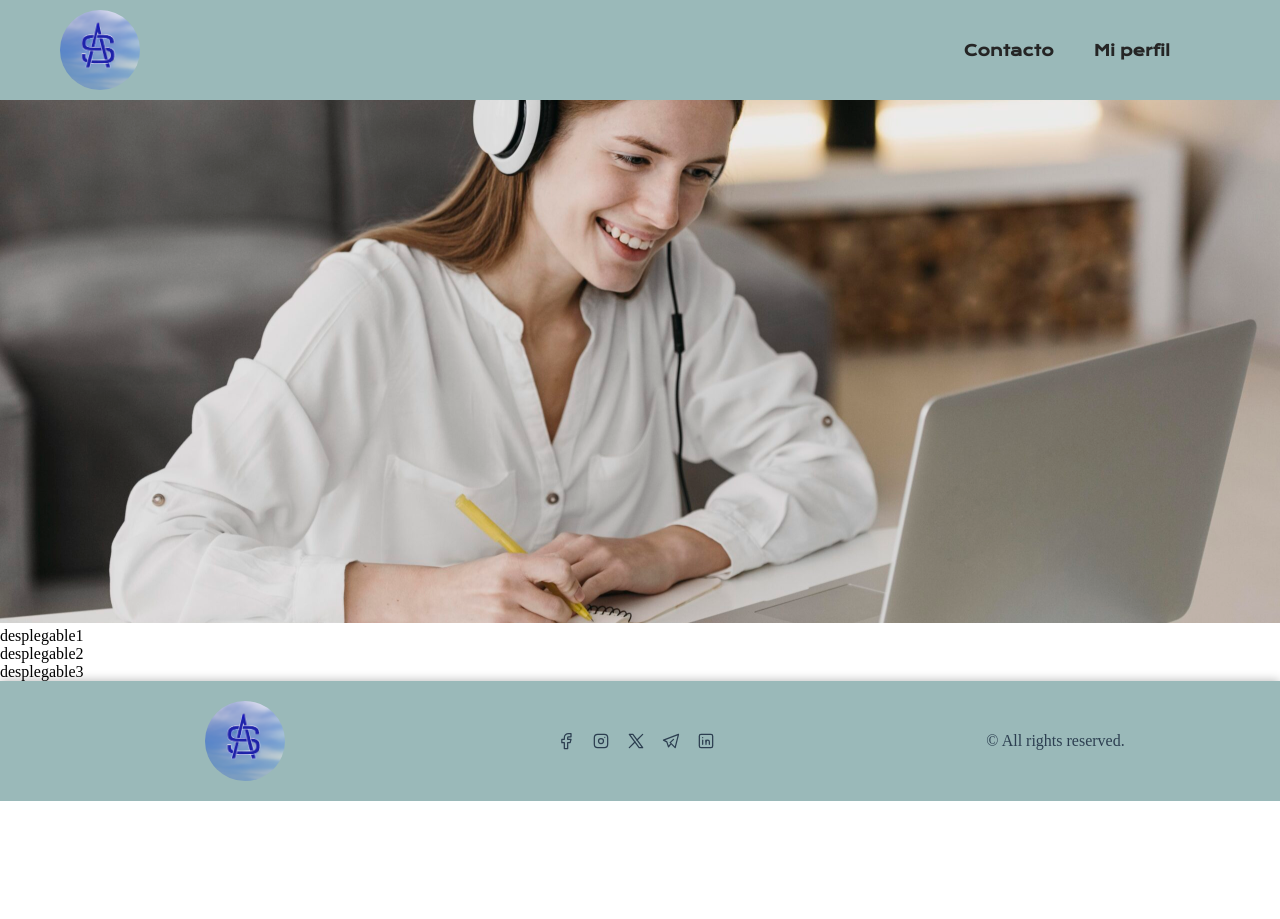
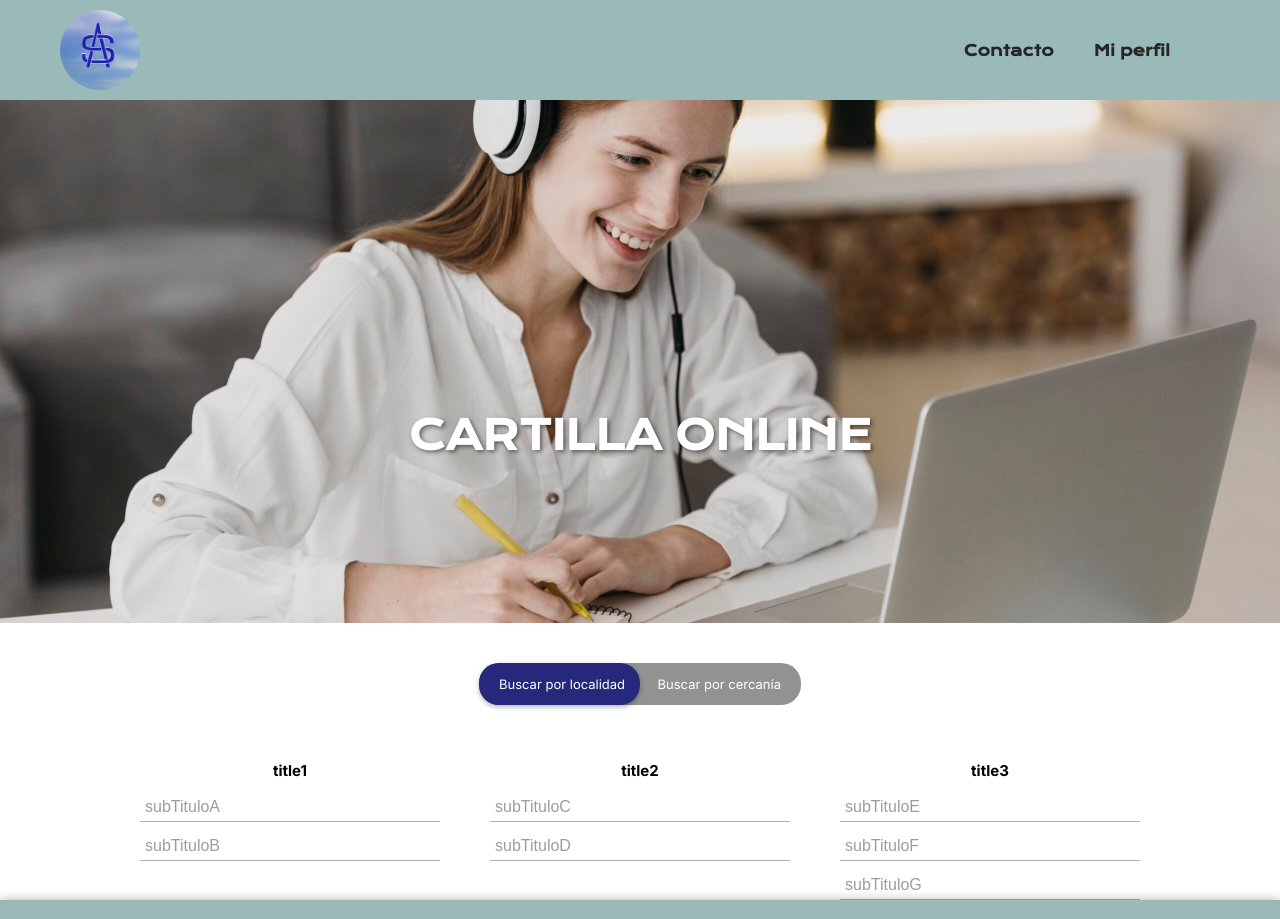
Before and after one commit to PabloElectricista/c18-18-n-node-react, a React (Vite) app in the folder frontend/: page /cartillas in a window 1280 px wide. Shown: the top 919 px of the page. Before the commit the page ends 801 px from the top, so only its background shows below. Built offline with nearby package versions, Linux system fonts and the light colour scheme; a web font is replaced by a local one.

Commit message:
nuevos cambios cartillas

```diff
--- /dev/null
+++ b/frontend/src/components/buttons/SwitchButton.jsx
@@ -0,0 +1,34 @@
+import { useState } from 'react'
+import './switchButton.css'
+
+
+const SwitchButton = () => {
+
+    //la logica esta preparada para que cuando ingrese se busque por localidad ya que checkon=false
+
+    const [checkOn, setCheckOn] = useState(false)
+
+    const presionarSwitch = () =>{
+        const newCheck = !checkOn
+        setCheckOn(newCheck);
+        if(newCheck){
+            console.log('Buscar por cercania')
+        }
+        else{
+            console.log('Buscar por localidad')
+        }
+    }
+
+    return (
+        <div className="toggle-switch">
+            <input className="toggle-input" id="toggle" type="checkbox" checked={checkOn} onChange={presionarSwitch} />
+            <label className="toggle-label" htmlFor="toggle">
+                <span className='text-on'>Buscar por localidad</span>
+                <span className='text-off'>Buscar por cercanía</span>
+            </label>
+        </div>
+
+    )
+}
+
+export default SwitchButton
--- /dev/null
+++ b/frontend/src/components/buttons/switchButton.css
@@ -0,0 +1,85 @@
+.toggle-switch {
+    position: relative;
+    display: inline-block;
+    width: 322px;
+    height: 42px;
+    margin: 10px;
+}
+
+.toggle-switch .toggle-input {
+    display: none;
+}
+
+.toggle-switch .toggle-label {
+    position: absolute;
+    top: 0;
+    left: 0;
+    width: 322px;
+    height: 42px;
+    background-color: #929292;
+    border-radius: 20px;
+    cursor: pointer;
+    transition: background-color 0.3s;
+    display: flex;
+    align-items: center;
+}
+
+.toggle-switch .toggle-label::before {
+    content: "";
+    position: absolute;
+    width: 161px;
+    height: 42px;
+    border-radius: 20px;
+    background-color: #25287B;
+    box-shadow: 0px 2px 5px 0px rgba(0, 0, 0, 0.3);
+    transition: transform 0.3s;
+}
+
+.toggle-switch .toggle-input:checked+.toggle-label {
+    background-color: #929292;
+}
+
+.toggle-switch .toggle-input:checked+.toggle-label::before {
+    transform: translateX(161px);
+}
+
+.toggle-switch .text-on,
+.toggle-switch .text-off {
+    position: absolute;
+    font-size: 13px;
+    color: white;
+    user-select: none;
+    font-family: "Inter", sans-serif;
+}
+
+.toggle-switch .text-on {
+    left: 20px;
+}
+
+.toggle-switch .text-off {
+    right: 20px;
+}
+
+.toggle-switch.light .toggle-label {
+    background-color: #BEBEBE;
+}
+
+.toggle-switch.light .toggle-input:checked+.toggle-label {
+    background-color: #9B9B9B;
+}
+
+.toggle-switch.light .toggle-input:checked+.toggle-label::before {
+    transform: translateX(161px);
+}
+
+.toggle-switch.dark .toggle-label {
+    background-color: #4B4B4B;
+}
+
+.toggle-switch.dark .toggle-input:checked+.toggle-label {
+    background-color: #717171;
+}
+
+.toggle-switch.dark .toggle-input:checked+.toggle-label::before {
+    transform: translateX(161px);
+}
--- /dev/null
+++ b/frontend/src/components/cartilla/MenuDesplegable.jsx
@@ -0,0 +1,40 @@
+import React, { useState } from 'react';
+import "./menudesplegable.css";
+
+const MenuDesplegable = ({ dataDesplegable }) => {
+    const [openMenuId, setOpenMenuId] = useState(null);
+
+    const toggleMenu = (id) => {
+        setOpenMenuId(openMenuId === id ? null : id);
+    };
+
+    return (
+        <div className='dropdown'>
+            <div className='opcionesButton'>
+                {dataDesplegable.map((p) => (
+                    <button
+                        key={p.id}
+                        className='dropbtn'
+                        onClick={() => toggleMenu(p.id)}
+                    >
+                        {p.menuTitle}
+                    </button>
+                ))}
+            </div>
+            {dataDesplegable.map((p) => (
+                <div
+                    key={p.id}
+                    className={`dropdown-content ${openMenuId === p.id ? 'show' : ''}`}
+                >
+                    <div className='opcionesDesplegable'>
+                        {p.opciones.map((opcion, index) => (
+                            <span key={index}>{opcion}</span>
+                        ))}
+                    </div>
+                </div>
+            ))}
+        </div>
+    );
+};
+
+export default MenuDesplegable;
--- /dev/null
+++ b/frontend/src/components/cartilla/OpcionesCartilla.jsx
@@ -0,0 +1,14 @@
+import React from 'react'
+import "./opcionescartilla.css"
+import MenuDesplegable from './MenuDesplegable'
+
+const OpcionesCartilla = ({title, dataDesplegable}) => {
+    return (
+        <div>
+            <h2 className='title'>{title}</h2>
+            <MenuDesplegable dataDesplegable={dataDesplegable} />
+        </div>
+    )
+}
+
+export default OpcionesCartilla
--- /dev/null
+++ b/frontend/src/components/cartilla/menudesplegable.css
@@ -0,0 +1,57 @@
+/* Estilos para el contenedor del menú desplegable */
+.dropdown {
+    display: flex;
+    flex-direction: column;
+}
+
+/* Estilos para el botón del menú */
+.dropbtn {
+    background-color: transparent;
+    color:rgba(0, 0, 0, 0.39);
+    padding: 5px;
+    font-size: 16px;
+    border: none;
+    cursor: pointer;
+    width: 300px;
+    border-bottom: 0.5px solid rgba(0, 0, 0, 0.308);
+    text-align: start;
+}
+
+/* Contenedor del contenido desplegable (oculto por defecto) */
+.dropdown-content {
+    display: none;
+    position: absolute;
+    background-color: #f9f9f9;
+    min-width: 160px;
+    box-shadow: 0px 8px 16px 0px rgba(0,0,0,0.2);
+    z-index: 1;
+}
+
+/* Estilos para los enlaces del menú desplegable */
+.dropdown-content a {
+    color: black;
+    padding: 12px 16px;
+    text-decoration: none;
+    display: block;
+}
+
+/* Estilos para los enlaces del menú cuando se pasa el ratón por encima */
+.dropdown-content a:hover {
+    background-color: #f1f1f1;
+}
+
+/* Agrega la clase .show para mostrar el contenido desplegable */
+.show {
+    display: block;
+}
+
+.opcionesDesplegable{
+    display: flex;
+    flex-direction: column;
+}
+
+.opcionesButton{
+    display: flex;
+    flex-direction: column;
+    gap: 10px;
+}
--- /dev/null
+++ b/frontend/src/components/cartilla/opcionescartilla.css
@@ -0,0 +1,4 @@
+.title{
+    font-size: 15px;
+    font-family: "Inter", sans-serif;
+}
--- /dev/null
+++ b/frontend/src/views/caritillaData.json
@@ -0,0 +1,55 @@
+[
+    {
+        "id": 1,
+        "title": "title1",
+        "desplegable": [
+            {
+                "id": 1,
+                "menuTitle":"subTituloA",
+                "opciones":["opcionesA","opcionesB","opcionesC"]
+            },
+            {
+                "id": 2,
+                "menuTitle":"subTituloB",
+                "opciones":["opcionesD","opcionesE","opcionesF"]
+            }
+        ]
+    },
+    {
+        "id": 2,
+        "title": "title2",
+        "desplegable": [
+            {
+                "id": 1,
+                "menuTitle":"subTituloC",
+                "opciones":["opcionesA123","opcionesB123","opcionesC123"]
+            },
+            {
+                "id": 2,
+                "menuTitle":"subTituloD",
+                "opciones":["opcionesD123","opcionesE123"]
+            }
+        ]
+    },
+    {
+        "id": 3,
+        "title": "title3",
+        "desplegable": [
+            {
+                "id": 1,
+                "menuTitle":"subTituloE",
+                "opciones":["opcionesA567","opcionesB567","opcionesC567"]
+            },
+            {
+                "id": 2,
+                "menuTitle":"subTituloF",
+                "opciones":["opcionesD567","opcionesE567","opcionesF567"]
+            },
+            {
+                "id": 3,
+                "menuTitle":"subTituloG",
+                "opciones":["opcionesG","opcionesH","opcionesI"]
+            }
+        ]
+    }
+]
--- a/frontend/src/views/cartillas.css
+++ b/frontend/src/views/cartillas.css
@@ -1,4 +1,5 @@
 .containerCartilla {
+    position: relative;
     width: 100%;
     display: flex;
     overflow: auto;
@@ -12,8 +13,34 @@
 
 .cartillasInt{
     width: 100%;
+    display: flex;
+    flex-direction: column;
+    text-align: center;
 }
 
 .imgCartilla{
     width: 100%;
+    height: auto;
+    display: block;
 }
+
+.tituloCartilla{
+    position: absolute;
+    top: 40%;
+    left: 50%;
+    transform: translate(-50%, -50%);
+    color: white;
+    font-size: 40px;
+    text-shadow: 2px 2px 4px rgba(0, 0,0,0.5);
+    font-family: "Krona One", sans-serif;
+}
+
+.desplegables{
+    display: flex;
+    justify-content: center;
+    gap: 50px;
+}
+
+.divSwitch{
+    margin: 30px;
+}
--- a/frontend/src/views/cartillas.jsx
+++ b/frontend/src/views/cartillas.jsx
@@ -1,22 +1,39 @@
-import Footer from '../components/footer/footer'
+import Footer from '../components/footer/Footer'
 import foto from "../assets/cartilla/foto.png"
 import NavbarCliente from '../components/navbar/NavbarCliente'
 import "./cartillas.css"
+import SwitchButton from '../components/buttons/SwitchButton'
+import OpcionesCartilla from '../components/cartilla/OpcionesCartilla'
+import dataCartilla from "./caritillaData.json"
 
 const Cartillas = () => {
     return (
+        <>
             <div className='containerCartilla'>
                 <NavbarCliente />
                 <div className='cartillasInt'>
+                    <h1 className='tituloCartilla'>CARTILLA ONLINE</h1>
                     <img src={foto} alt='foto' className='imgCartilla' />
-                <div>
-                    <div>desplegable1</div>
-                    <div>desplegable2</div>
-                    <div>desplegable3</div>
+                    <div className='divSwitch'>
+                        <SwitchButton />
+                    </div>
+                    <div className='desplegables'>
+                        {
+                            dataCartilla.map((p) => {
+                                return (<OpcionesCartilla
+                                    key={p.id}
+                                    title={p.title}
+                                    dataDesplegable={p.desplegable.map((b)=>{
+                                        return b
+                                    })}
+                                />)
+                            })
+                        }
                     </div>
                 </div>
                 <Footer />
             </div>
+        </>
     )
 }
 
--- a/frontend/src/views/home.jsx
+++ b/frontend/src/views/home.jsx
@@ -1,5 +1,5 @@
 import './home.css'
-import Footer from '../components/footer/footer'
+import Footer from '../components/footer/Footer'
 import Navbar from '../components/navbar/Navbar'
 import Main from "../components/main/main"
 
--- a/frontend/src/views/patient.jsx
+++ b/frontend/src/views/patient.jsx
@@ -6,7 +6,7 @@ import { Helmet } from 'react-helmet'
 
 import HeaderPatient from '../components/navbar/NavbarCliente'
 import MainPatient from '../components/main/mainpatient'
-import Footer from '../components/footer/footer'
+import Footer from '../components/footer/Footer'
 
 const Patient = () => {
   const navigate = useNavigate()
```
Lines whose indentation alone changed are shown as unchanged.
